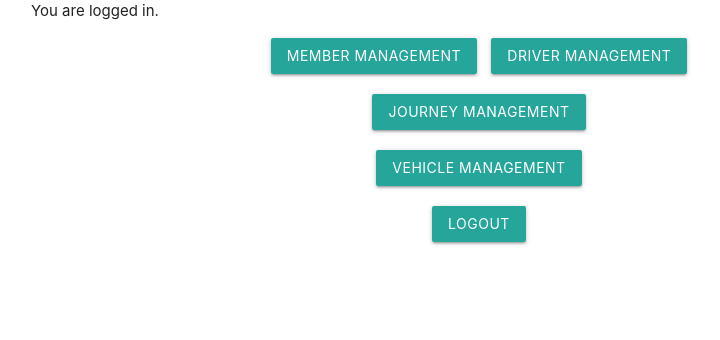
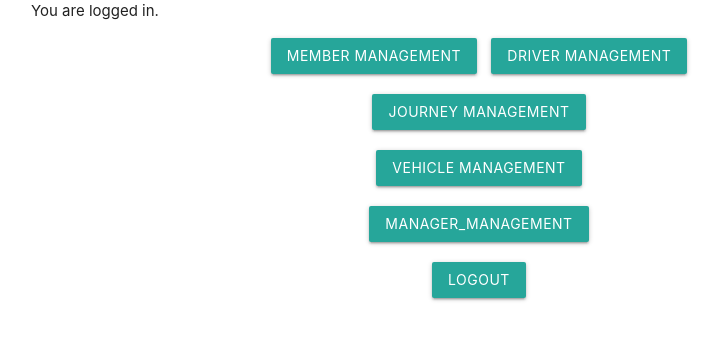
Before and after one commit to dducret/App.CVLG, a PHP site: page /dashboard.php in a window 1280 px wide. Shown: the part 132-472 px from the top of the page, without its empty margins (161-881 px from the left). Run offline with PHP 8.4, Linux system fonts and the light colour scheme; the visitor is signed in with stand-in values (Sample User, id 1).

Commit message:
Update dashboard.php

```diff
--- a/public/dashboard.php
+++ b/public/dashboard.php
@@ -34,6 +34,9 @@
         <a href="vehicles.php" class="btn"><?= t('vehicle_management') ?></a>
     </div>
     <div class="center-align" style="margin-top:20px;">
+        <a href="managers.php" class="btn"><?= t('manager_management') ?></a>
+    </div>
+    <div class="center-align" style="margin-top:20px;">
         <a href="logout.php" class="btn"><?= t('logout') ?></a>
     </div>
     <script src="https://cdnjs.cloudflare.com/ajax/libs/materialize/1.0.0/js/materialize.min.js"></script>
```
